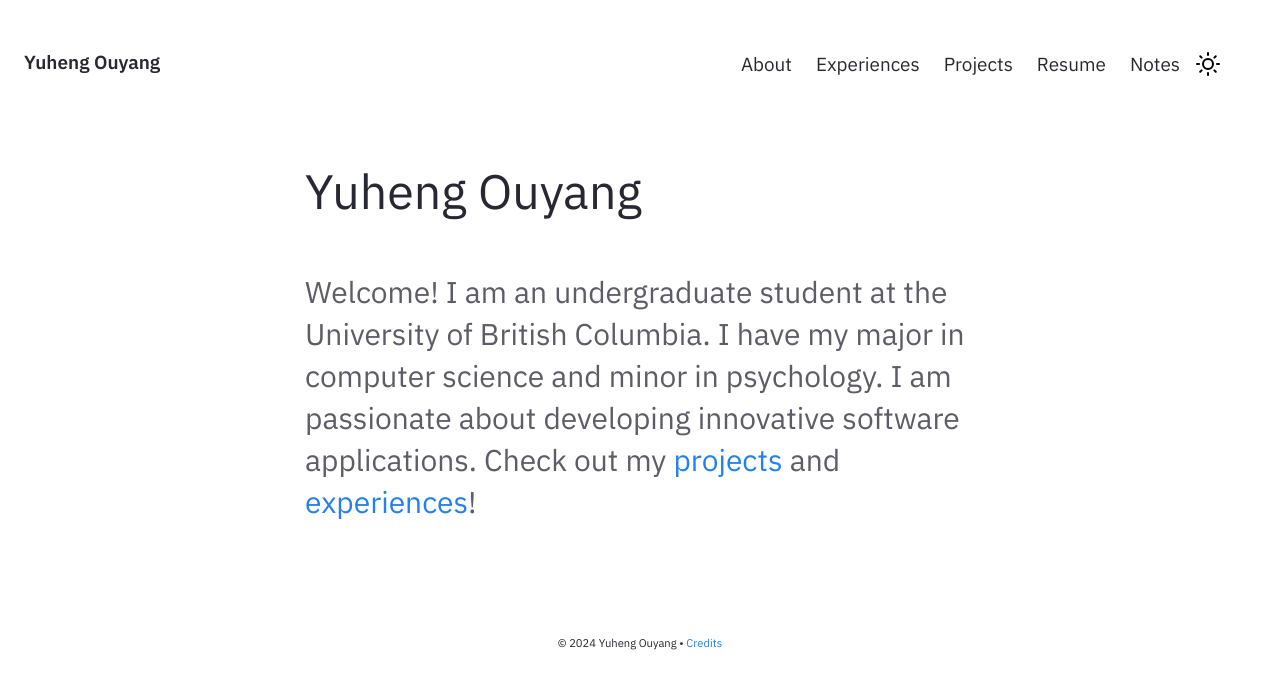
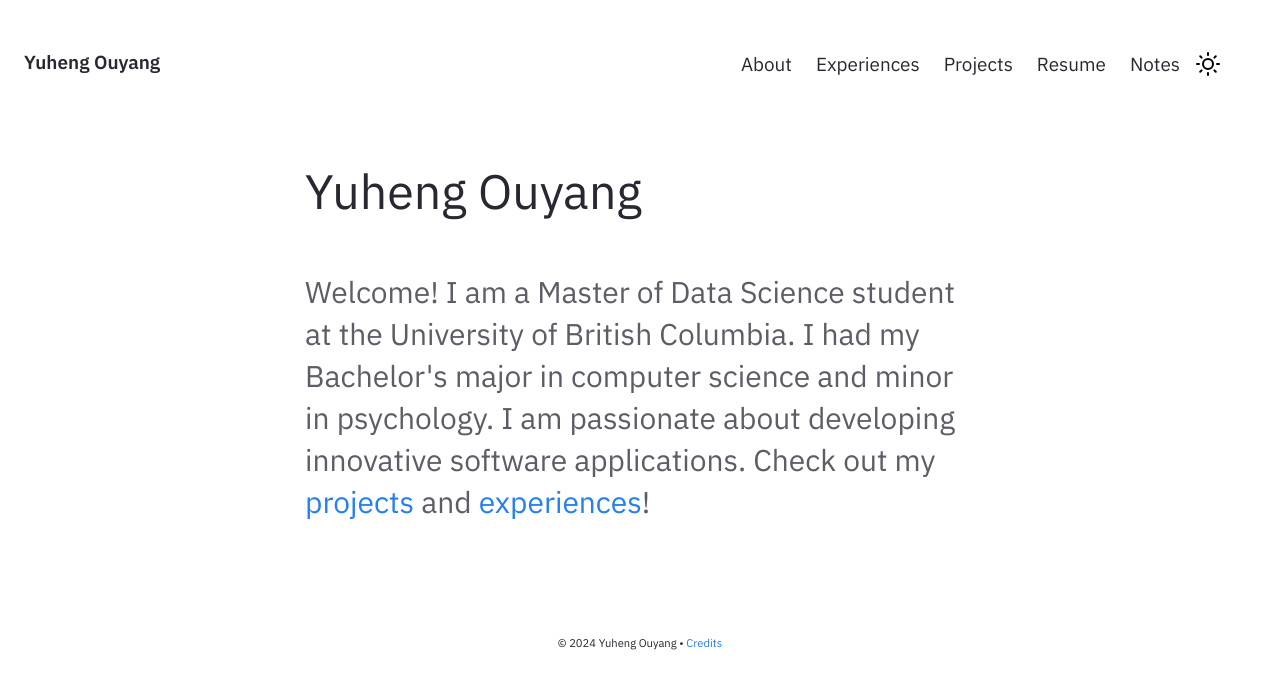
Before and after one commit to yhouyang02/yhouyang02.github.io, a Jekyll site: the page built from pages/index.md, in a window 1280 px wide. Shown: the top 689 px of the page. Built offline with Jekyll 4.4.1, drawn with Linux system fonts in a browser that asks for light colours.

Commit message:
Update home page

```diff
--- a/_includes/Homepage.html
+++ b/_includes/Homepage.html
@@ -1,8 +1,8 @@
 <div class="home-intro">
     <div class="jumbo">{{site.heading}} </div>
     <div class="home-sub-text"> <h3>
-        Welcome! I am an undergraduate student at the University of British Columbia.
-        I have my major in computer science and minor in psychology.
+        Welcome! I am a Master of Data Science student at the University of British Columbia.
+        I had my Bachelor's major in computer science and minor in psychology.
         I am passionate about developing innovative software applications.
         Check out my <a href="{{'/projects' | relative_url}}"> projects</a> and <a href="{{'/experiences' | relative_url}}"> experiences</a>!
         </h3>
```
